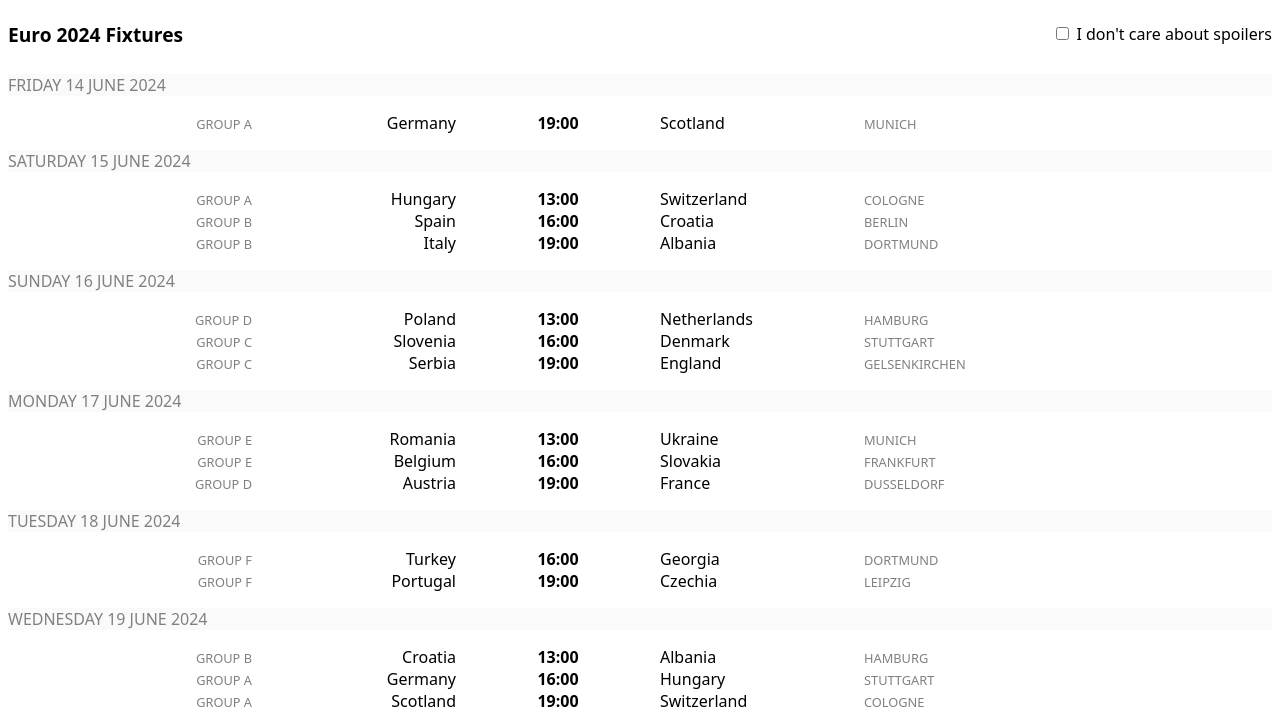
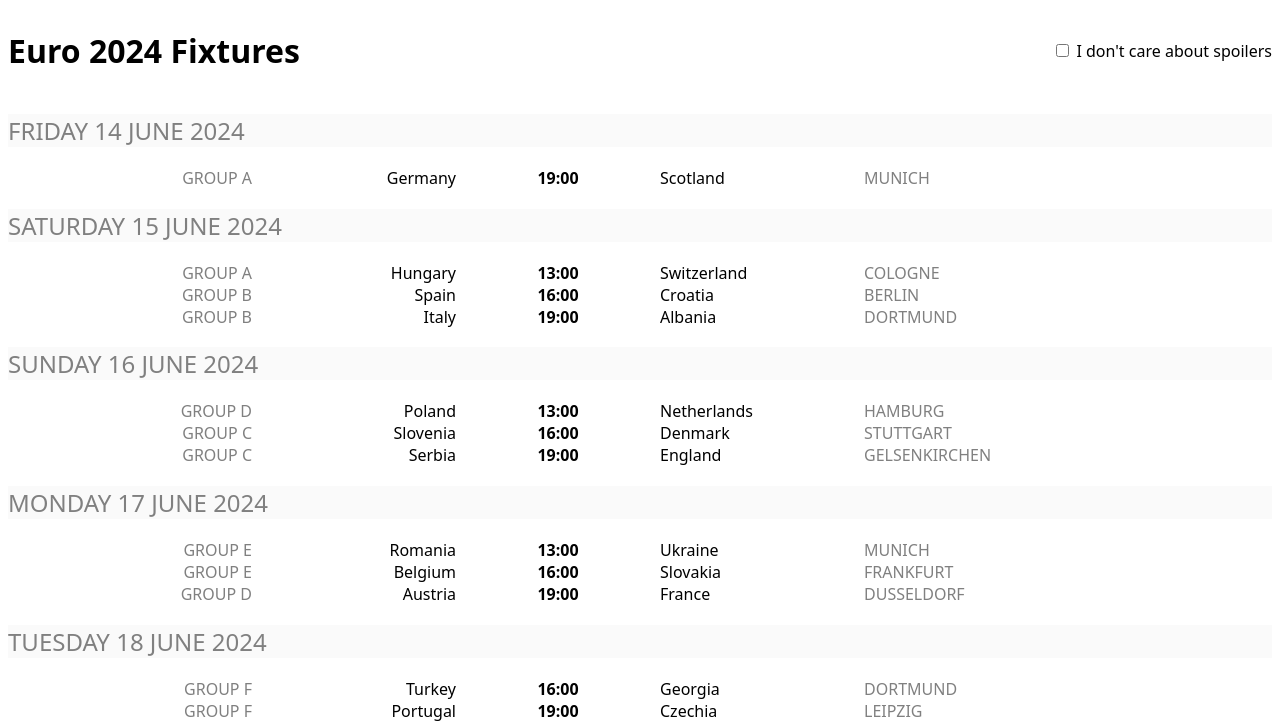
Before and after one commit to pwrignall/euro2024-fixtures, a plain HTML site: page index.html in a window 1280 px wide. Shown: the top 725 px of the page. Drawn offline with Linux system fonts and the light colour scheme.

Commit message:
Update styles.css

```diff
--- a/styles.css
+++ b/styles.css
@@ -5,10 +5,6 @@
 
 body {
   font-family: system-ui, "Segoe UI", Roboto, Helvetica, Arial, sans-serif, "Apple Color Emoji", "Segoe UI Emoji", "Segoe UI Symbol";
-}
-
-h1 {
-  font-size: 1.2rem;
 }
 
 h1,
@@ -19,7 +15,6 @@ h2 {
 
 h2 {
   font-weight: 400;
-  font-size: 1rem;
   background-color: var(--off-white);
   text-transform: uppercase;
   color: var(--mid-grey);
@@ -40,7 +35,6 @@ ul li span {
 span.venue {
   text-transform: uppercase;
   color: var(--mid-grey);
-  font-size: 0.8rem;
 }
 
 span.team1 {
@@ -60,7 +54,6 @@ span.stage {
   text-align: right;
   text-transform: uppercase;
   color: var(--mid-grey);
-  font-size: 0.8rem;
 }
 
 span.extra-info {
```
